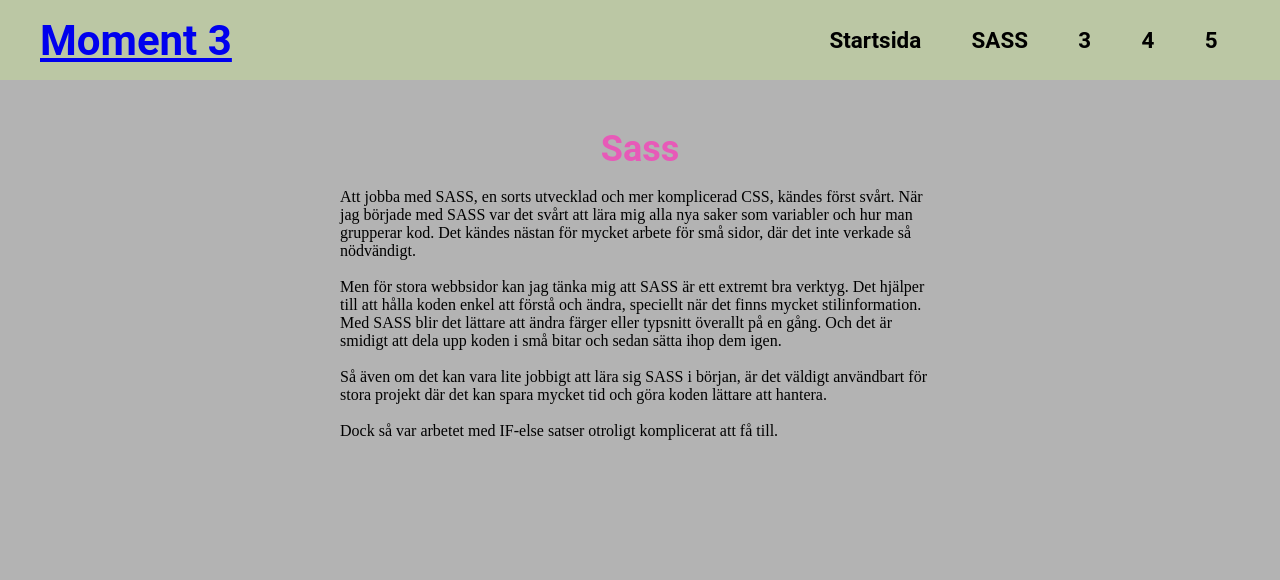
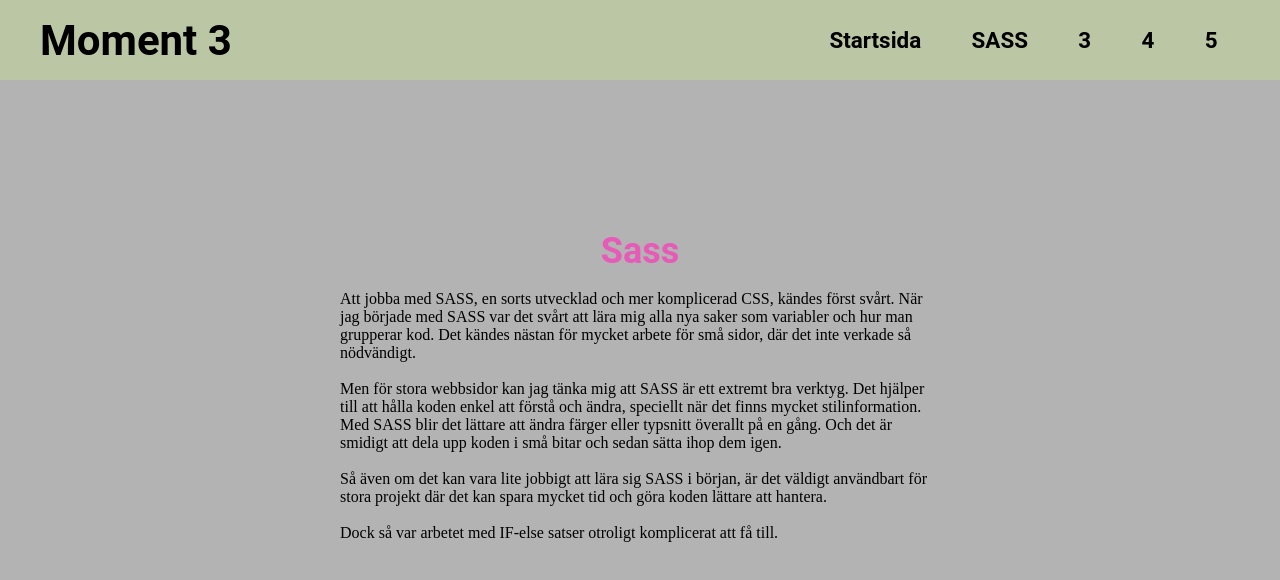
Before and after one commit to Phte1100/Frontend---moment3, a website built with Parcel: page src/sass.html in a window 1280 px wide. Built offline with nearby package versions, Linux system fonts and the light colour scheme.

Commit message:
Gjort småändringar

```diff
--- a/src/css/base/_base.scss
+++ b/src/css/base/_base.scss
@@ -11,7 +11,8 @@
 	margin: auto;
 	padding-left: 15%;
 	padding-right: 15%;
-	margin-top: 10%;
+	top: 200px;
+	position: relative;
 }
 img {
     border: 10px solid $image-border-color;
--- a/src/sass.html
+++ b/src/sass.html
@@ -11,7 +11,7 @@
     <header>
 		<!-- logotyp -->
 		<div class="header-content">
-			<h1><a href="index.html">Moment 3</a></h1>
+			<h1><a href="index.html" class="logo">Moment 3</a></h1>
             <!-- hamburgar-meny -->
 			 <button class="menu-btn open" id="open-menu">
                 <span class="menu-icon">
```
Also changed, not shown: src/css/styles.css, 1 other file.
